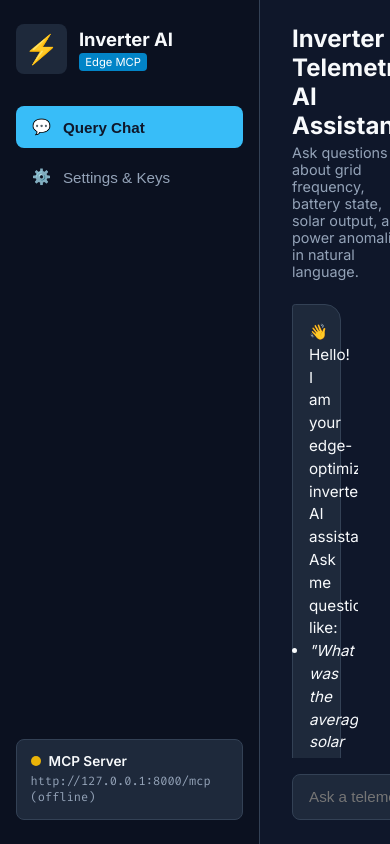
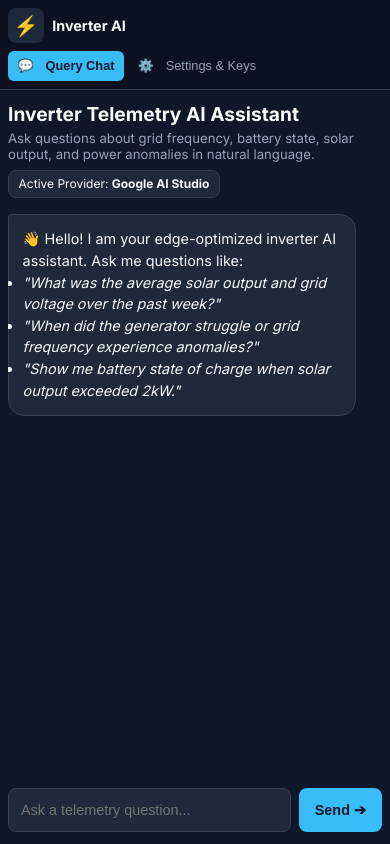
Before and after one commit to nkhearn/Inverter_AI, a FastAPI app: page / in a window 390 px wide. Run offline with FastAPI, Linux system fonts and the light colour scheme; data that the repository does not hold is empty.

Commit message:
Make web UI mobile friendly with responsive CSS layouts
Co-authored-by: google-labs-jules[bot] <161369871+google-labs-jules[bot]@users.noreply.github.com>

```diff
--- a/static/style.css
+++ b/static/style.css
@@ -391,3 +391,173 @@ th {
     color: var(--success);
     font-weight: 500;
 }
+
+/* Responsive / Mobile Viewport Styles */
+@media (max-width: 768px) {
+    body {
+        height: 100vh;
+        height: 100dvh;
+    }
+
+    .app-container {
+        flex-direction: column;
+        height: 100vh;
+        height: 100dvh;
+    }
+
+    .sidebar {
+        width: 100%;
+        border-right: none;
+        border-bottom: 1px solid var(--border);
+        padding: 0.75rem 1rem;
+        flex-direction: row;
+        align-items: center;
+        justify-content: space-between;
+        flex-wrap: wrap;
+        gap: 0.5rem;
+        background-color: #0b1120;
+        z-index: 10;
+        flex-shrink: 0;
+    }
+
+    .brand {
+        margin-bottom: 0;
+        gap: 0.5rem;
+    }
+
+    .brand-icon {
+        font-size: 1.25rem;
+        padding: 0.35rem;
+    }
+
+    .brand-text h2 {
+        font-size: 1rem;
+    }
+
+    .nav-menu {
+        flex-direction: row;
+        flex: 0 0 auto;
+        gap: 0.25rem;
+    }
+
+    .nav-item {
+        padding: 0.5rem 0.75rem;
+        font-size: 0.85rem;
+        border-radius: 0.375rem;
+    }
+
+    .mcp-status-card {
+        padding: 0.4rem 0.6rem;
+        width: auto;
+        display: flex;
+        align-items: center;
+        gap: 0.5rem;
+    }
+
+    .status-header {
+        margin-bottom: 0;
+    }
+
+    .status-url {
+        display: none;
+    }
+
+    .content-area {
+        flex: 1;
+        height: auto;
+        overflow: hidden;
+    }
+
+    .tab-content {
+        padding: 1rem 0.75rem;
+    }
+
+    .top-header {
+        flex-direction: column;
+        align-items: flex-start;
+        gap: 0.5rem;
+        margin-bottom: 1rem;
+    }
+
+    .top-header h1 {
+        font-size: 1.2rem;
+    }
+
+    .subtitle {
+        font-size: 0.825rem;
+    }
+
+    .active-provider-badge {
+        font-size: 0.75rem;
+        padding: 0.35rem 0.6rem;
+        align-self: flex-start;
+    }
+
+    .message {
+        max-width: 95%;
+    }
+
+    .message-content {
+        padding: 0.85rem;
+        font-size: 0.9rem;
+    }
+
+    .chat-form {
+        gap: 0.5rem;
+    }
+
+    .chat-form input {
+        padding: 0.75rem;
+        font-size: 0.9rem;
+        min-height: 44px;
+    }
+
+    .chat-form button {
+        padding: 0 1rem;
+        font-size: 0.9rem;
+        white-space: nowrap;
+        min-height: 44px;
+    }
+
+    .settings-card {
+        padding: 1rem;
+    }
+
+    .form-actions {
+        flex-direction: column;
+        align-items: stretch;
+    }
+
+    .btn-primary {
+        width: 100%;
+        padding: 0.85rem;
+        min-height: 44px;
+    }
+}
+
+@media (max-width: 480px) {
+    .sidebar {
+        padding: 0.5rem;
+    }
+
+    .brand-text h2 {
+        font-size: 0.9rem;
+    }
+
+    .badge {
+        display: none;
+    }
+
+    .mcp-status-card {
+        display: none;
+    }
+
+    .nav-item {
+        padding: 0.45rem 0.6rem;
+        font-size: 0.8rem;
+    }
+
+    .tab-content {
+        padding: 0.75rem 0.5rem;
+    }
+}
```
Also changed, not shown: inverter_logs.db.
